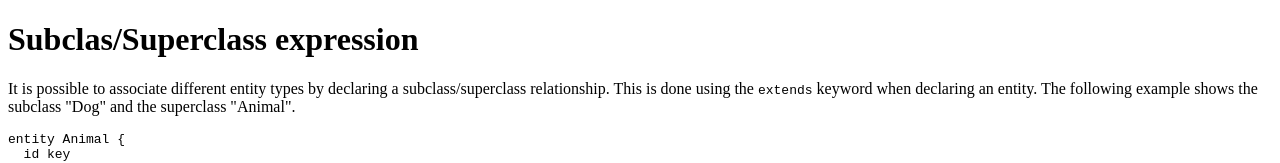
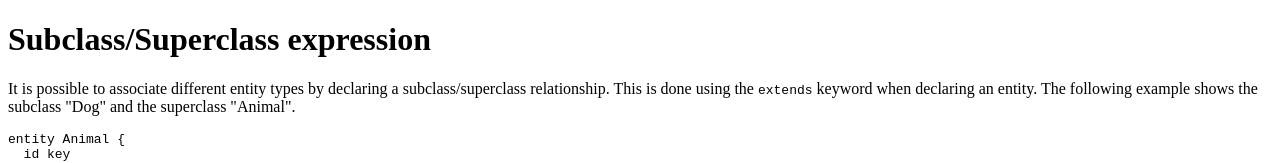
Before and after one commit to matias-lg/er, a Next.js app: page /docs/syntax/subclass in a window 1280 px wide. Shown: the top 163 px of the page. Built offline with nearby package versions, Linux system fonts and the light colour scheme.

Commit message:
fix: typo

```diff
--- a/src/pages/docs/syntax/subclass.mdx
+++ b/src/pages/docs/syntax/subclass.mdx
@@ -3,7 +3,7 @@ import dog_isA_animal from '../../../../public/docs/dog_isA_Animal.png'
 import IsA_tree from '../../../../public/docs/IsA_tree.png'
 import { Callout } from 'nextra/components'
 
-# Subclas/Superclass expression
+# Subclass/Superclass expression
 
   It is possible to associate different entity types by declaring a subclass/superclass relationship. This is done using the `extends` keyword when declaring
   an entity. The following example shows the subclass "Dog" and the superclass "Animal".
```
